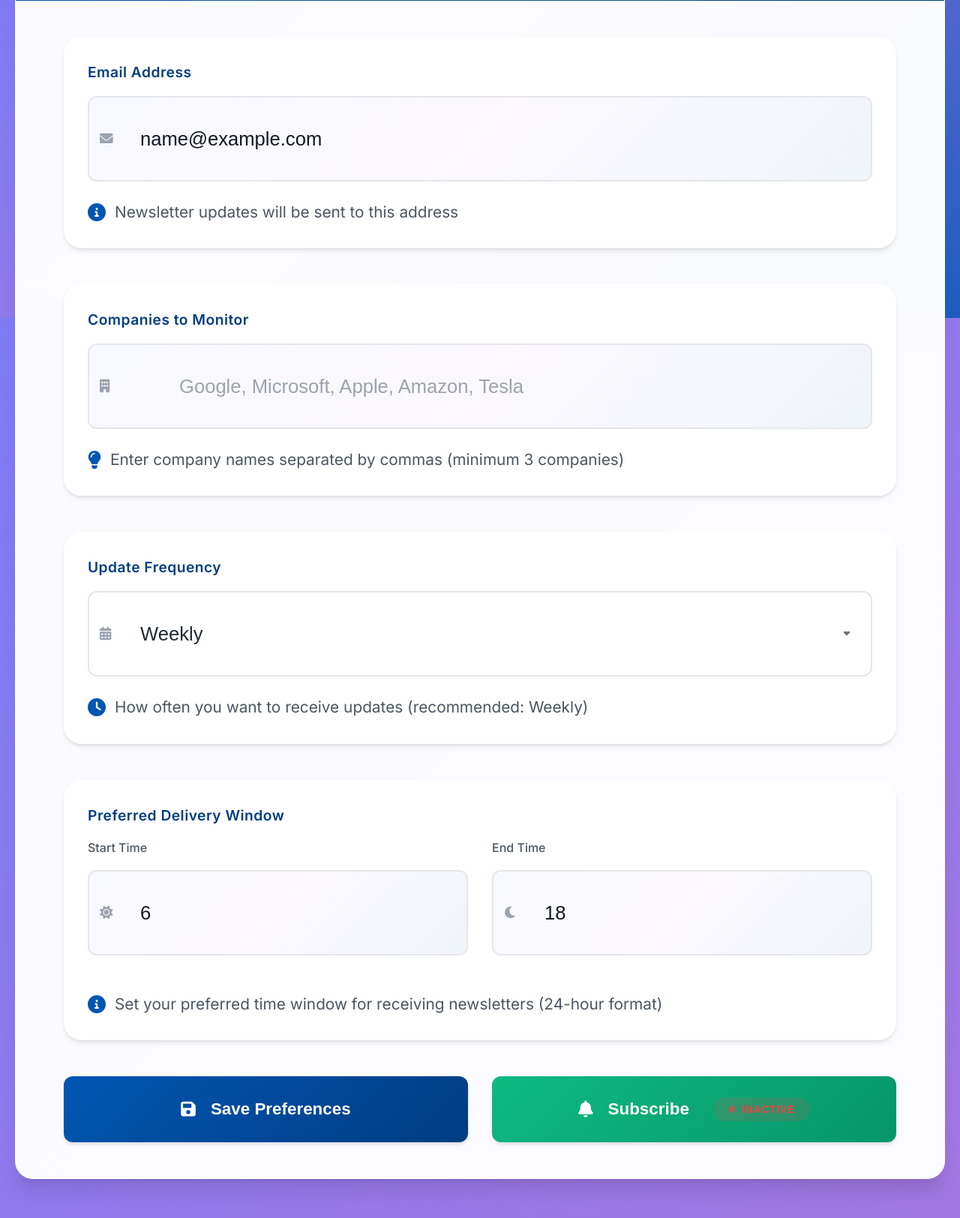
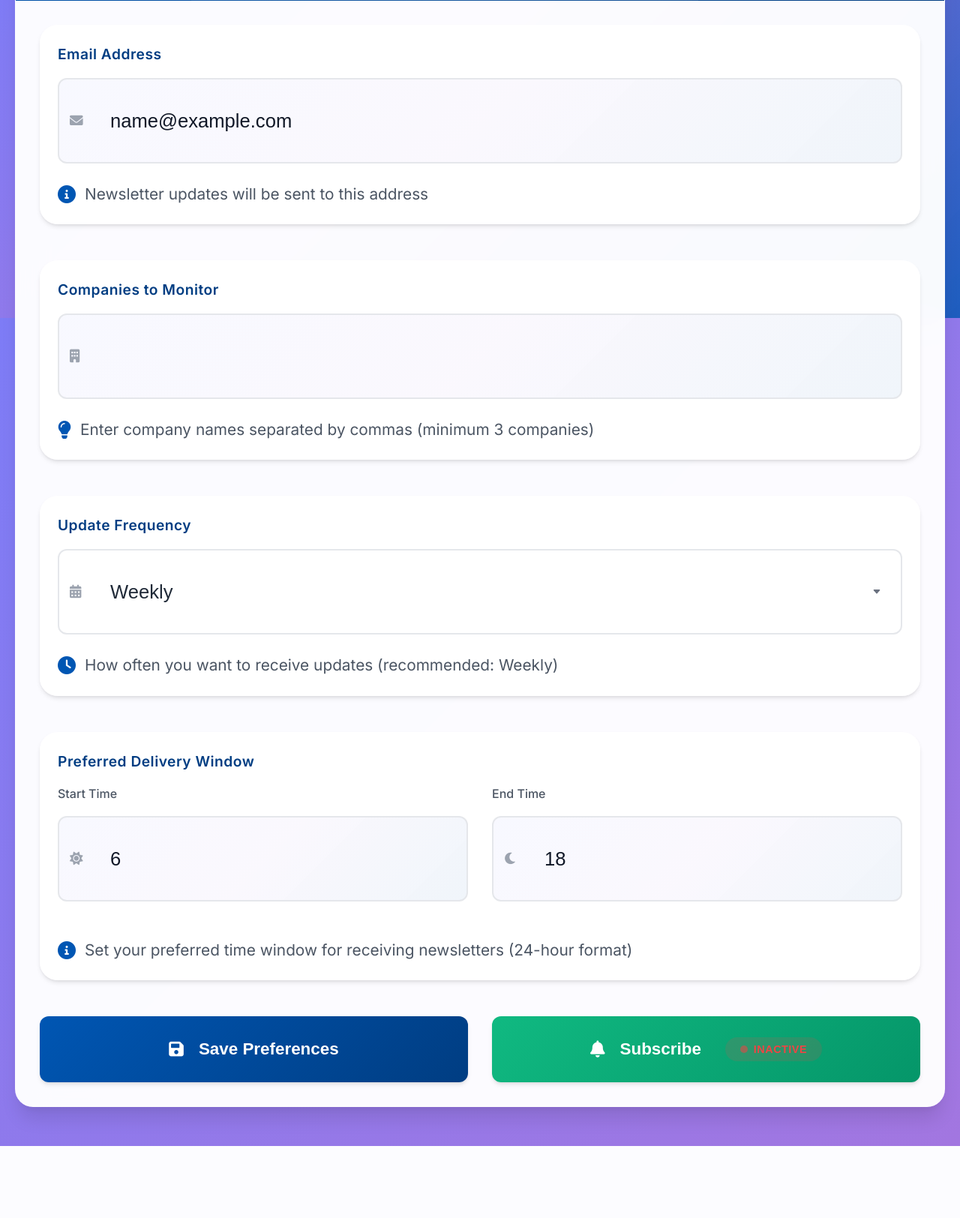
Before and after one commit to tupakulamanoj/NEWSDIGEST, a FastAPI app: page /dashboard in a window 1280 px wide. Shown: the part 376-2000 px from the top of the page at 75% size. After the commit the page ends 1904 px from the top, so only its background shows below. Run offline with FastAPI, Linux system fonts and the light colour scheme; the visitor is signed in with stand-in values (Sample User, id 1); data that the repository does not hold is empty; parts of the project's set-up code (start-up, migrations or seed data) failed here and were passed over.

Commit message:
Update dashboard.html

```diff
--- a/templates/dashboard.html
+++ b/templates/dashboard.html
@@ -158,7 +158,7 @@
       box-shadow: var(--shadow-xl);
       border: 1px solid rgba(255, 255, 255, 0.3);
       width: 100%;
-      max-width: 1100px;
+      max-width: 800px;
       overflow: hidden;
       animation: slideUp 0.8s cubic-bezier(0.16, 1, 0.3, 1);
       position: relative;
@@ -263,12 +263,12 @@
     }
 
     .card-body {
-      padding: 3rem 4rem;
+      padding: 2rem;
     }
 
     .form-section {
       margin-bottom: 3rem;
-      padding: 2rem;
+      padding: 1.5rem;
       background: rgba(255, 255, 255, 0.9);
       border-radius: var(--border-radius-xl);
       box-shadow: var(--shadow-md);
@@ -809,7 +809,7 @@
                 name="companies"
                 class="form-control"
                 value="{{ companies|default('') }}"
-                placeholder="Google, Microsoft, Apple, Amazon, Tesla"
+                placeholder="{{ companies|default('Google, Microsoft, Apple, Amazon, Tesla') }}"
                 required
               >
               <i class="fas fa-building input-icon"></i>
@@ -819,6 +819,7 @@
               Enter company names separated by commas (minimum 3 companies)
             </div>
           </div>
+
 
           <div class="form-section">
             <label for="frequency" class="form-label">Update Frequency</label>
```
